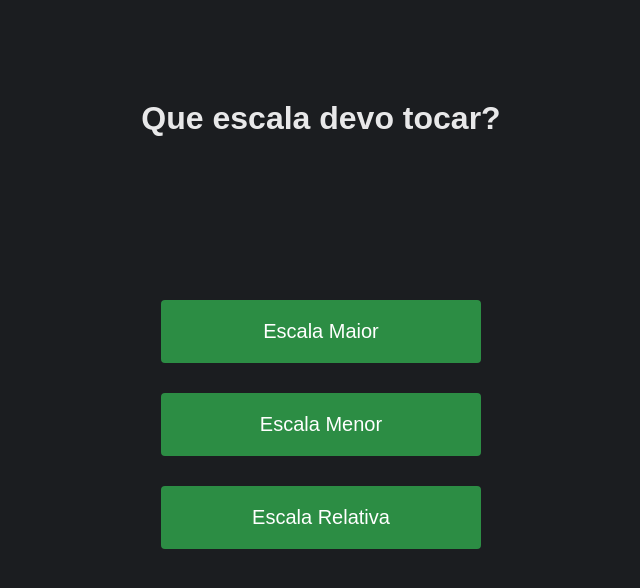
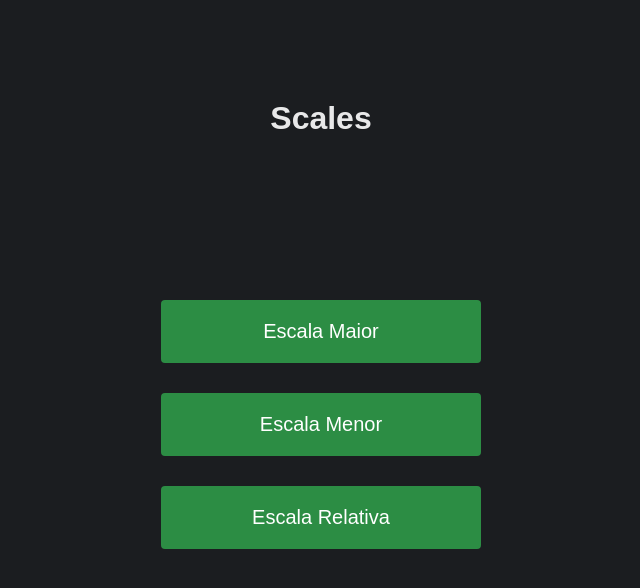
Before and after one commit to lucasoberdan/random-scale, a plain HTML site: page index.html in a window 1280 px wide. Shown: the whole page, without its empty margins (319-959 px from the left). Drawn offline with Linux system fonts and the light colour scheme.

Commit message:
Update index.html

```diff
--- a/index.html
+++ b/index.html
@@ -11,7 +11,7 @@
 
 <body>
   <div id="container">
-    <h1>Que escala devo tocar?</h1>
+    <h1>Scales</h1>
 
     <h3 id="resposta"></h3>
 
```
